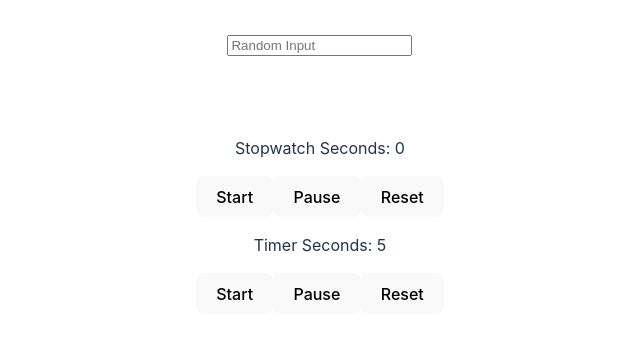
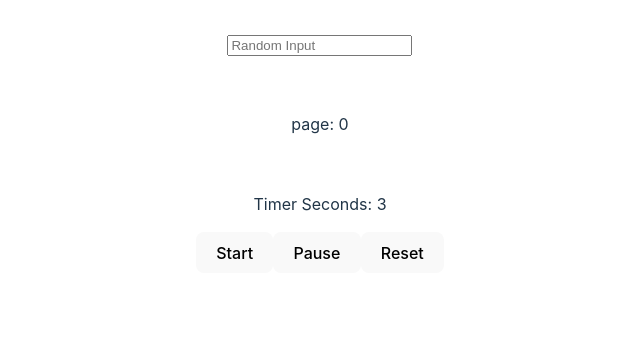
Before and after one commit to oleivahn/simple-timer, a React (Vite) app: page / in a window 1280 px wide. Shown: the top 338 px of the page, without its empty margins (320-960 px from the left). Built offline with nearby package versions, Linux system fonts and the light colour scheme.

Commit message:
pagination added

```diff
--- a/src/App.jsx
+++ b/src/App.jsx
@@ -5,10 +5,7 @@ import './App.css'
 
 function App() {
   const [randomInput, setRandomInput] = useState('');
-  const [seconds, setSeconds] = useState(0);
-
-  const renders = useRef(0);
-  const timerId = useRef();
+  const [pageNumber, setPageNumber] = useState(0);
 
   // Just the input
   const handleChange = (e) => {
@@ -16,26 +13,13 @@ function App() {
     renders.current++;
   }
 
-  // TIMER
-  // const startTimer = () => {
-  //   timerId.current = setInterval(() => {
-  //     renders.current++;
-  //     setSeconds(prev => prev + 1);
-  //   }, 1000);
-  // }
+  const handlePageNumber = () => {
+    setPageNumber(pageNumber + 1);
+  }
 
-  // const pauseTimer = () => {
-  //   clearInterval(timerId.current);
-  //   timerId.current = 0;
-  // }
-
-  // const resetTimer = () => {
-  //   pauseTimer();
-  //   if (seconds) {
-  //     renders.current++;
-  //     setSeconds(0);
-  //   }
-  // }
+  const resetPageNumber = () => {
+    setPageNumber(0);
+  }
 
   return (
     <div className="App">
@@ -46,17 +30,16 @@ function App() {
         onChange={handleChange}
       />
       <p>{randomInput}</p>
-{/*
-      <p>Renders: {renders.current}</p>
-      <br /> <br />
 
-      <p>Seconds: {seconds}</p>
-      <button onClick={startTimer}>Start</button>
-      <button onClick={pauseTimer}>Pause</button>
-      <button onClick={resetTimer}>Reset</button> */}
-      <br /> <br />
-      <StopWatch />
-      <Timer />
+      <br />
+      <p>page: {pageNumber}</p>
+      <br />
+      {/* <StopWatch />  */}
+      <Timer
+        handlePageNumber={handlePageNumber}
+        pageNumber
+        resetPageNumber={resetPageNumber}
+        />
     </div>
   )
 }
--- a/src/components/Timer.jsx
+++ b/src/components/Timer.jsx
@@ -1,17 +1,27 @@
 import { useState, useRef, useEffect } from 'react'
 
-const Timer = () => {
-  const [seconds, setSeconds] = useState(5);
+const Timer = ({handlePageNumber, pageNumber, resetPageNumber}) => {
+  const [seconds, setSeconds] = useState(3);
   const timerId = useRef();
 
   // Safeguard for the timer
   useEffect(() => {
     if(seconds < 0) {
       resetTimer();
+      handlePageNumber();
+      startTimer();
     }
+  },[seconds]);
 
-    // Do something when the timer runs out
-  });
+  // TODO: Stop the timer after a set number of rounds
+  // FIXME: This doesnt stop the timer when i need it to
+  // useEffect(() => {
+  //   if(pageNumber < 3) {
+  //   } else {
+  //     resetTimer();
+  //   }
+  // },[pageNumber]);
+
 
   const startTimer = () => {
     if(!timerId.current) {
@@ -29,7 +39,8 @@ const Timer = () => {
   const resetTimer = () => {
     pauseTimer();
     if (seconds) {
-      setSeconds(5);
+      setSeconds(3);
+      resetPageNumber();
     }
   }
 
```
